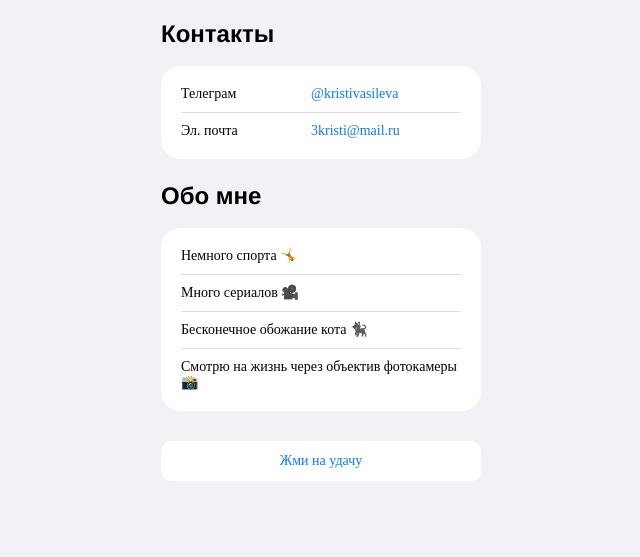
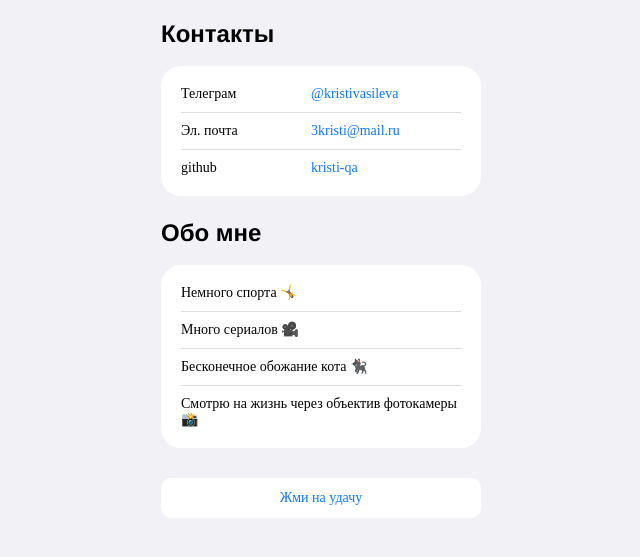
Before and after one commit to kristi-qa/-HTML-CSS, a plain HTML site: page index.html in a window 1280 px wide. Shown: the part 165-722 px from the top of the page, without its empty margins (319-959 px from the left). Drawn offline with Linux system fonts and the light colour scheme.

Commit message:
добавлен контакт

```diff
--- a/index.html
+++ b/index.html
@@ -29,6 +29,10 @@
             <p class="links__title">Эл. почта</p>
             <a class="linsk__link" href="@3kristi@mail.ru">3kristi@mail.ru</a>
           </li>
+          <li class="links__link">
+            <p class="links__title">github</p>
+            <a class="linsk__link" href="https://github.com/kristi-qa">kristi-qa</a>
+          </li>
 
         </ul>
       </section>
```
